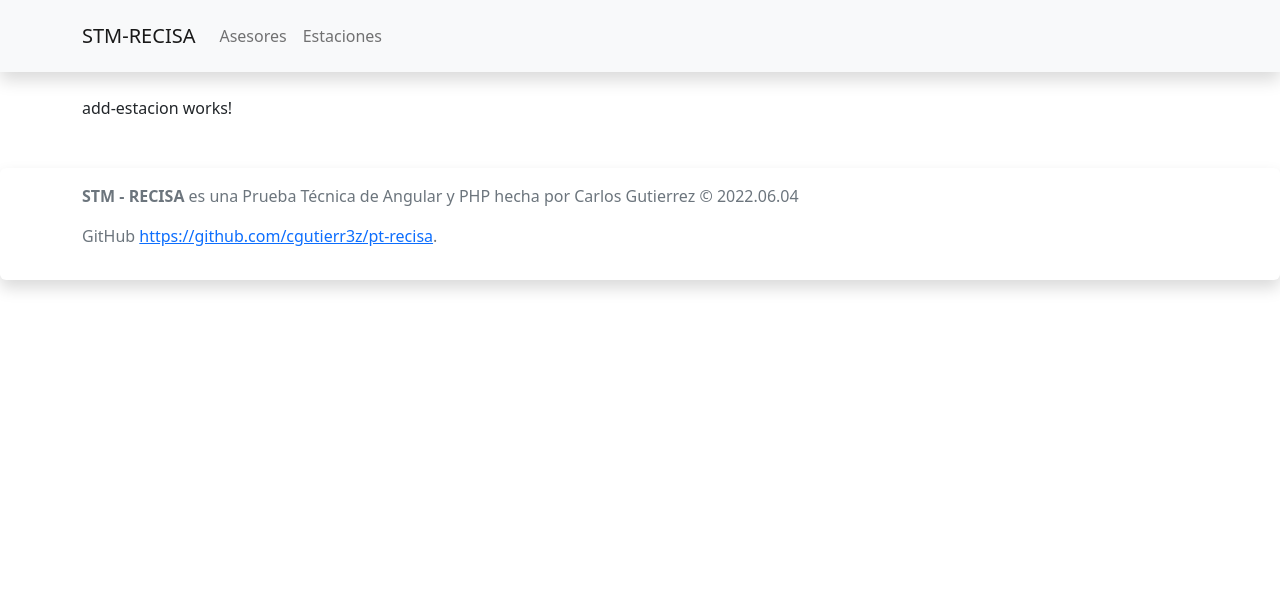
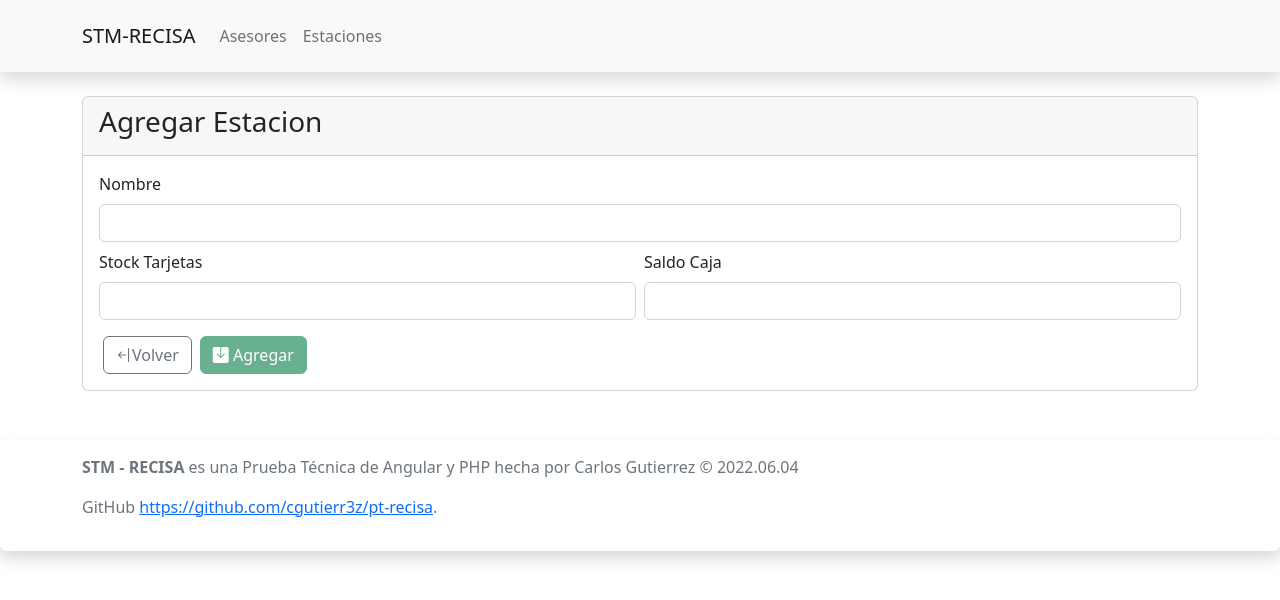
Before and after one commit to cgutierr3z/pt-recisa, an Angular app: page /add-estacion in a window 1280 px wide. Shown: the top 600 px of the page. Built offline with nearby package versions, Linux system fonts and the light colour scheme.

Commit message:
add form for estacion

```diff
--- a/src/app/components/add-estacion/add-estacion.component.html
+++ b/src/app/components/add-estacion/add-estacion.component.html
@@ -1 +1,29 @@
-<p>add-estacion works!</p>
+<div class="card">
+    <div class="card-header">
+        <h3>Agregar Estacion</h3>
+    </div>
+    <div class="card-body">
+      <form [formGroup]="fg" ngNativeValidate (ngSubmit)="submitData()" class="row g-2">
+        <div class="col-md-12">
+          <label for="validationCustom01" class="form-label">Nombre</label>
+          <input type="text" class="form-control" formControlName="nombre" id="validationCustom01" required>
+        </div>
+
+        <div class="col-md-6">
+          <label for="validationCustom02" class="form-label">Stock Tarjetas</label>
+          <input type="number" class="form-control" formControlName="stockTarjeta" id="validationCustom02" required>
+        </div>
+
+        <div class="col-md-6">
+            <label for="validationCustom02" class="form-label">Saldo Caja</label>
+            <input type="number" class="form-control" formControlName="saldoCaja" id="validationCustom03" required>
+          </div>
+
+        <div class="col-md mt-3">
+            <a class="btn btn-outline-secondary mx-1"  routerLink="/list-estacion/"> <i class="bi bi-arrow-bar-left"> </i>Volver</a>
+            <button class="btn btn-success mx-1" [disabled]="fg.invalid" type="submit"> <i class="bi bi-save-fill"></i> Agregar</button>
+        </div>
+      </form>
+
+    </div>
+  </div>
--- a/src/app/components/add-estacion/add-estacion.component.ts
+++ b/src/app/components/add-estacion/add-estacion.component.ts
@@ -1,4 +1,8 @@
 import { Component, OnInit } from '@angular/core';
+import { FormGroup, FormBuilder } from '@angular/forms';
+import { CrudEstacionService } from '../../services/crud-estacion.service';
+import { ToastrService } from 'ngx-toastr';
+import { Router } from '@angular/router';
 
 @Component({
   selector: 'app-add-estacion',
@@ -7,9 +11,32 @@ import { Component, OnInit } from '@angular/core';
 })
 export class AddEstacionComponent implements OnInit {
 
-  constructor() { }
+  fg:FormGroup;
+
+  constructor(
+    public fb:FormBuilder,
+    private cruds:CrudEstacionService,
+    private rout:Router,
+    private toastr: ToastrService
+  ) {
+    this.fg=this.fb.group({
+      nombre:[''],
+      stockTarjeta:[''],
+      saldoCaja:[''],
+    });
+  }
 
   ngOnInit(): void {
   }
 
+  submitData():any{
+    //console.log("hw!");
+    //console.log(this.fg.value);
+    this.cruds.addEstacion(this.fg.value).subscribe(()=>{
+      this.rout.navigateByUrl('/list-estacion');
+    });
+    this.toastr.success("La estacion se ha agregado con exito.", "Estacion agregada!");
+
+  }
+
 }
```
